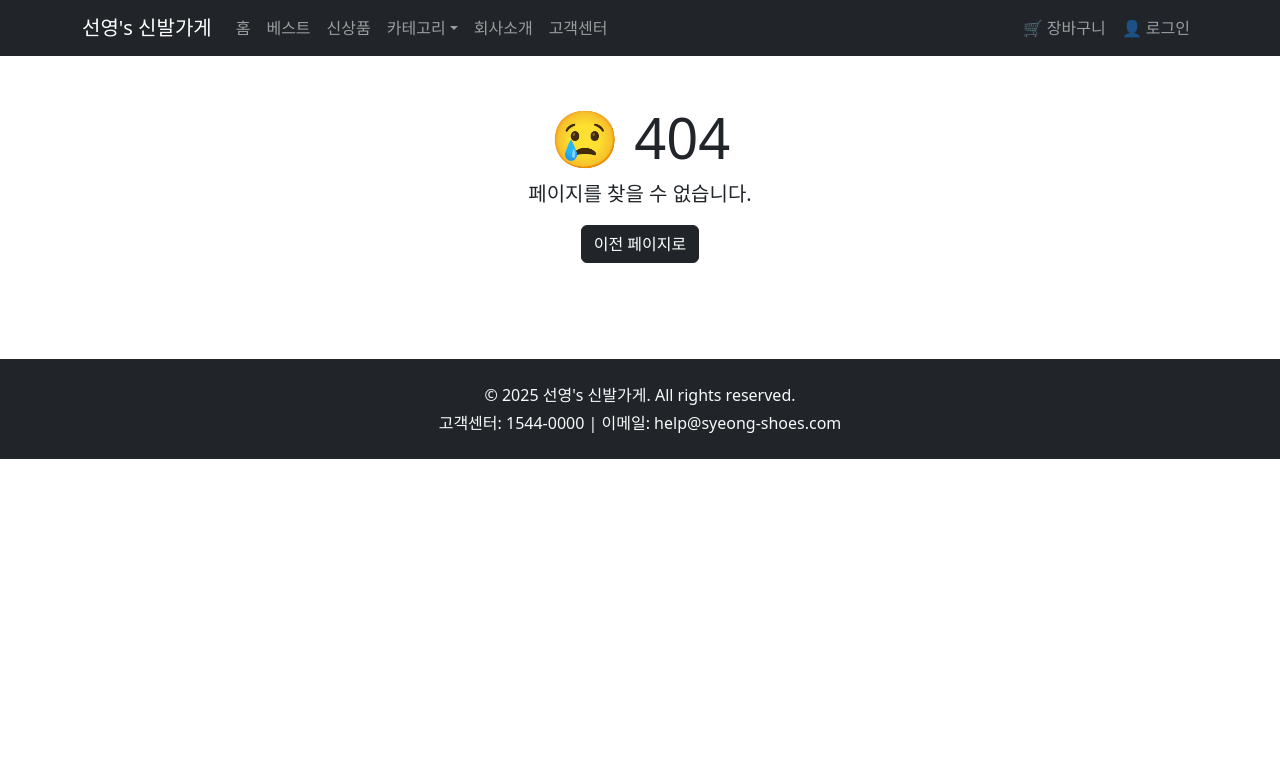
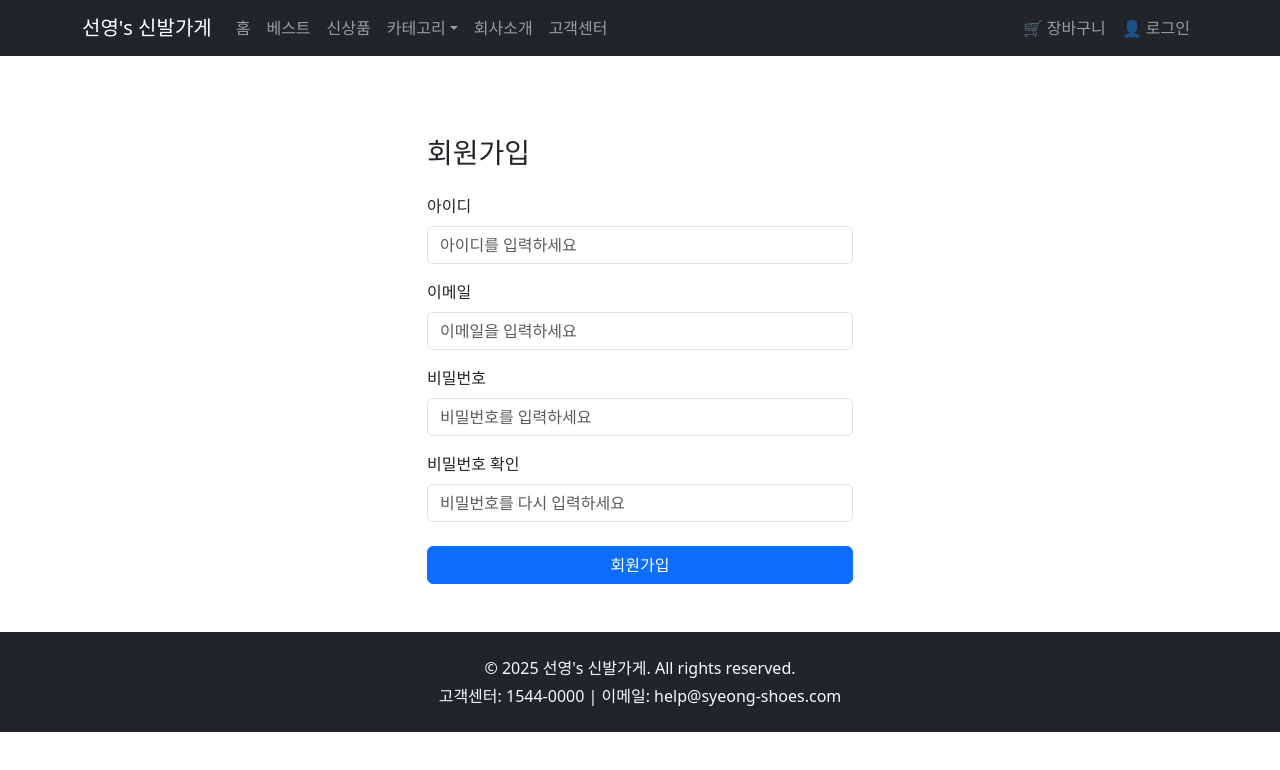
Before and after one commit to pol-yglot/codingApple_react, a React (Vite) app in the folder shop/: page /signup in a window 1280 px wide. Before the commit this address had no page. Shown: the top 770 px of the page. Built offline with nearby package versions, Linux system fonts and the light colour scheme.

Commit message:
js에서 css 스타일 만들어서 적용하기

```diff
--- a/shop/package.json
+++ b/shop/package.json
@@ -14,7 +14,8 @@
     "react": "^19.1.0",
     "react-bootstrap": "^2.10.10",
     "react-dom": "^19.1.0",
-    "react-router-dom": "^7.6.2"
+    "react-router-dom": "^7.6.2",
+    "styled-components": "^6.1.18"
   },
   "devDependencies": {
     "@eslint/js": "^9.25.0",
--- a/shop/src/App.jsx
+++ b/shop/src/App.jsx
@@ -3,6 +3,9 @@ import { Navbar, Container, Nav, Card, ListGroup } from 'react-bootstrap';
 import { Routes, Route, useNavigate, Outlet } from 'react-router-dom';
 import './App.css';
 import data from './data.js';
+import styled from 'styled-components';
+
+
 import DetailPage from './routes/DetailPage.jsx';
 import BestPage from './routes/BestPage.jsx';
 import NewPage from './routes/NewPage.jsx';
@@ -11,6 +14,11 @@ import NotFound from './routes/NotFound.jsx';
 import Footer from './routes/Footer.jsx';
 import NavBar from './routes/Navbar.jsx';
 import HelpPage from './routes/HelpPage.jsx';
+import CartPage from './routes/CartPage.jsx';
+import LoginPage from './routes/LoginPage.jsx';
+import SignupPage from './routes/SignupPage.jsx';
+
+
 
 function App() {
   const [shoes] = useState(data);
@@ -38,6 +46,12 @@ function App() {
         <Route path="/help" element={<HelpPage />} />
         {/* 404 Not Found */}
         <Route path="*" element={<NotFound />} />
+        {/* 장바구니 */}
+        <Route path="/cart" element={<CartPage />} />
+        {/* 로그인 페이지 */}
+        <Route path="/login" element={<LoginPage />} />
+        {/* 회원가입 페이지 */}
+        <Route path="/signup" element={<SignupPage />} />
         {/* <Route path="/about" element={<About />}>
           <Route path="member" element={<div>멤버 정보</div>} />
           <Route path="location" element={<div>위치 정보</div>} />
--- /dev/null
+++ b/shop/src/routes/CartPage.jsx
@@ -0,0 +1,108 @@
+// src/routes/CartPage.jsx
+
+import { useState } from 'react';
+import { Container, Table, Button, Form } from 'react-bootstrap';
+
+function CartPage() {
+  const [cartItems, setCartItems] = useState([
+    {
+      id: 0,
+      title: 'White and Black',
+      price: 120000,
+      quantity: 1,
+    },
+    {
+      id: 1,
+      title: 'Red Knit',
+      price: 110000,
+      quantity: 2,
+    },
+  ]);
+
+  const handleQuantityChange = (id, amount) => {
+    const updatedItems = cartItems.map(item =>
+      item.id === id
+        ? { ...item, quantity: Math.max(1, item.quantity + amount) }
+        : item
+    );
+    setCartItems(updatedItems);
+  };
+
+  const handleRemove = id => {
+    setCartItems(cartItems.filter(item => item.id !== id));
+  };
+
+  const totalPrice = cartItems.reduce(
+    (sum, item) => sum + item.price * item.quantity,
+    0
+  );
+
+  return (
+    <Container className="mt-5">
+      <h2>🛒 장바구니</h2>
+      {cartItems.length === 0 ? (
+        <p className="mt-4">장바구니가 비어 있습니다.</p>
+      ) : (
+        <>
+          <Table striped bordered hover className="mt-4">
+            <thead>
+              <tr>
+                <th>상품명</th>
+                <th>가격</th>
+                <th>수량</th>
+                <th>합계</th>
+                <th>작업</th>
+              </tr>
+            </thead>
+            <tbody>
+              {cartItems.map(item => (
+                <tr key={item.id}>
+                  <td>{item.title}</td>
+                  <td>{item.price.toLocaleString()} 원</td>
+                  <td>
+                    <Button
+                      variant="light"
+                      size="sm"
+                      onClick={() => handleQuantityChange(item.id, -1)}
+                    >
+                      -
+                    </Button>
+                    <span className="mx-2">{item.quantity}</span>
+                    <Button
+                      variant="light"
+                      size="sm"
+                      onClick={() => handleQuantityChange(item.id, 1)}
+                    >
+                      +
+                    </Button>
+                  </td>
+                  <td>
+                    {(item.price * item.quantity).toLocaleString()} 원
+                  </td>
+                  <td>
+                    <Button
+                      variant="danger"
+                      size="sm"
+                      onClick={() => handleRemove(item.id)}
+                    >
+                      삭제
+                    </Button>
+                  </td>
+                </tr>
+              ))}
+            </tbody>
+          </Table>
+
+          <div className="text-end">
+            <h4>총 결제 금액: {totalPrice.toLocaleString()} 원</h4>
+            <Button variant="primary" className="mt-3">
+              주문하기
+            </Button>
+          </div>
+        </>
+      )}
+    </Container>
+  );
+}
+
+export default CartPage;
--- /dev/null
+++ b/shop/src/routes/LoginPage.jsx
@@ -0,0 +1,73 @@
+// src/routes/LoginPage.jsx
+
+import { useState } from 'react';
+import { Container, Form, Button, Alert } from 'react-bootstrap';
+
+function LoginPage() {
+    const [formData, setFormData] = useState({ username: '', password: '' });
+    const [error, setError] = useState('');
+
+    const handleChange = e => {
+        const { name, value } = e.target;
+        setFormData(prev => ({ ...prev, [name]: value }));
+    };
+
+    const handleSubmit = e => {
+        e.preventDefault();
+
+        // 예시용 유효성 검사
+        if (formData.username === 'admin' && formData.password === '1234') {
+            alert('로그인 성공!');
+            // 로그인 후 페이지 이동 등 처리 가능
+        } else {
+            setError('아이디 또는 비밀번호가 올바르지 않습니다.');
+        }
+    };
+
+    return (
+        <Container style={{ maxWidth: '400px', marginTop: '80px' }}>
+            <h3 className="mb-4">로그인</h3>
+
+            {error && <Alert variant="danger">{error}</Alert>}
+
+            <Form onSubmit={handleSubmit}>
+                <Form.Group controlId="formUsername" className="mb-3">
+                    <Form.Label>아이디</Form.Label>
+                    <Form.Control
+                        type="text"
+                        placeholder="아이디를 입력하세요"
+                        name="username"
+                        value={formData.username}
+                        onChange={handleChange}
+                    />
+                </Form.Group>
+
+                <Form.Group controlId="formPassword" className="mb-4">
+                    <Form.Label>비밀번호</Form.Label>
+                    <Form.Control
+                        type="password"
+                        placeholder="비밀번호를 입력하세요"
+                        name="password"
+                        value={formData.password}
+                        onChange={handleChange}
+                    />
+                </Form.Group>
+
+                <Button variant="primary" type="submit" className="w-100">
+                    로그인
+                </Button>
+            </Form>
+
+            <div className="mt-3 text-center">
+                <p>아직 회원이 아니신가요? <a href="/register">회원가입</a></p>
+                <p><a href="/forgot-password">비밀번호 찾기</a></p>
+                <p><a href="/help">고객센터</a></p>
+            </div>
+            <div className="text-center mt-4">
+                <p>로그인 후 더 많은 혜택을 누리세요!</p>
+            </div>
+        </Container>
+    );
+}
+
+export default LoginPage;
--- /dev/null
+++ b/shop/src/routes/SignupPage.jsx
@@ -0,0 +1,101 @@
+// src/routes/SignupPage.jsx
+
+import { useState } from 'react';
+import { Container, Form, Button, Alert } from 'react-bootstrap';
+
+function SignupPage() {
+  const [formData, setFormData] = useState({
+    username: '',
+    email: '',
+    password: '',
+    confirmPassword: '',
+  });
+
+  const [error, setError] = useState('');
+  const [success, setSuccess] = useState(false);
+
+  const handleChange = e => {
+    const { name, value } = e.target;
+    setFormData(prev => ({ ...prev, [name]: value }));
+  };
+
+  const handleSubmit = e => {
+    e.preventDefault();
+    const { username, email, password, confirmPassword } = formData;
+
+    if (!username || !email || !password || !confirmPassword) {
+      setError('모든 항목을 입력해주세요.');
+      return;
+    }
+
+    if (password !== confirmPassword) {
+      setError('비밀번호가 일치하지 않습니다.');
+      return;
+    }
+
+    // 실제 회원가입 처리 로직 (예: 서버로 전송) 대신 성공 메시지 표시
+    setSuccess(true);
+    setError('');
+  };
+
+  return (
+    <Container style={{ maxWidth: '450px', marginTop: '80px' }}>
+      <h3 className="mb-4">회원가입</h3>
+
+      {error && <Alert variant="danger">{error}</Alert>}
+      {success && <Alert variant="success">회원가입이 완료되었습니다!</Alert>}
+
+      <Form onSubmit={handleSubmit}>
+        <Form.Group className="mb-3" controlId="signupUsername">
+          <Form.Label>아이디</Form.Label>
+          <Form.Control
+            type="text"
+            placeholder="아이디를 입력하세요"
+            name="username"
+            value={formData.username}
+            onChange={handleChange}
+          />
+        </Form.Group>
+
+        <Form.Group className="mb-3" controlId="signupEmail">
+          <Form.Label>이메일</Form.Label>
+          <Form.Control
+            type="email"
+            placeholder="이메일을 입력하세요"
+            name="email"
+            value={formData.email}
+            onChange={handleChange}
+          />
+        </Form.Group>
+
+        <Form.Group className="mb-3" controlId="signupPassword">
+          <Form.Label>비밀번호</Form.Label>
+          <Form.Control
+            type="password"
+            placeholder="비밀번호를 입력하세요"
+            name="password"
+            value={formData.password}
+            onChange={handleChange}
+          />
+        </Form.Group>
+
+        <Form.Group className="mb-4" controlId="signupConfirmPassword">
+          <Form.Label>비밀번호 확인</Form.Label>
+          <Form.Control
+            type="password"
+            placeholder="비밀번호를 다시 입력하세요"
+            name="confirmPassword"
+            value={formData.confirmPassword}
+            onChange={handleChange}
+          />
+        </Form.Group>
+
+        <Button variant="primary" type="submit" className="w-100">
+          회원가입
+        </Button>
+      </Form>
+    </Container>
+  );
+}
+
+export default SignupPage;
```
Also changed, not shown: 2 other files (tests, documents, lock files or other folders).
